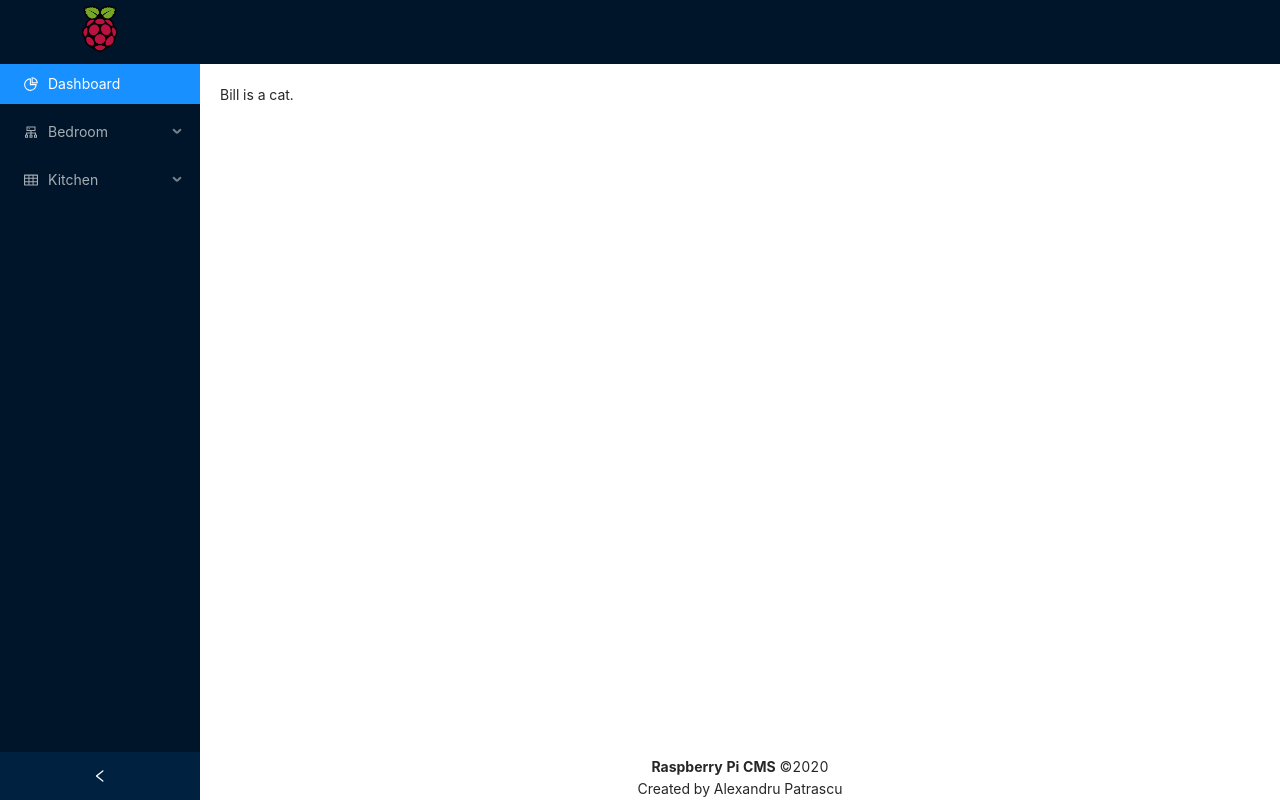
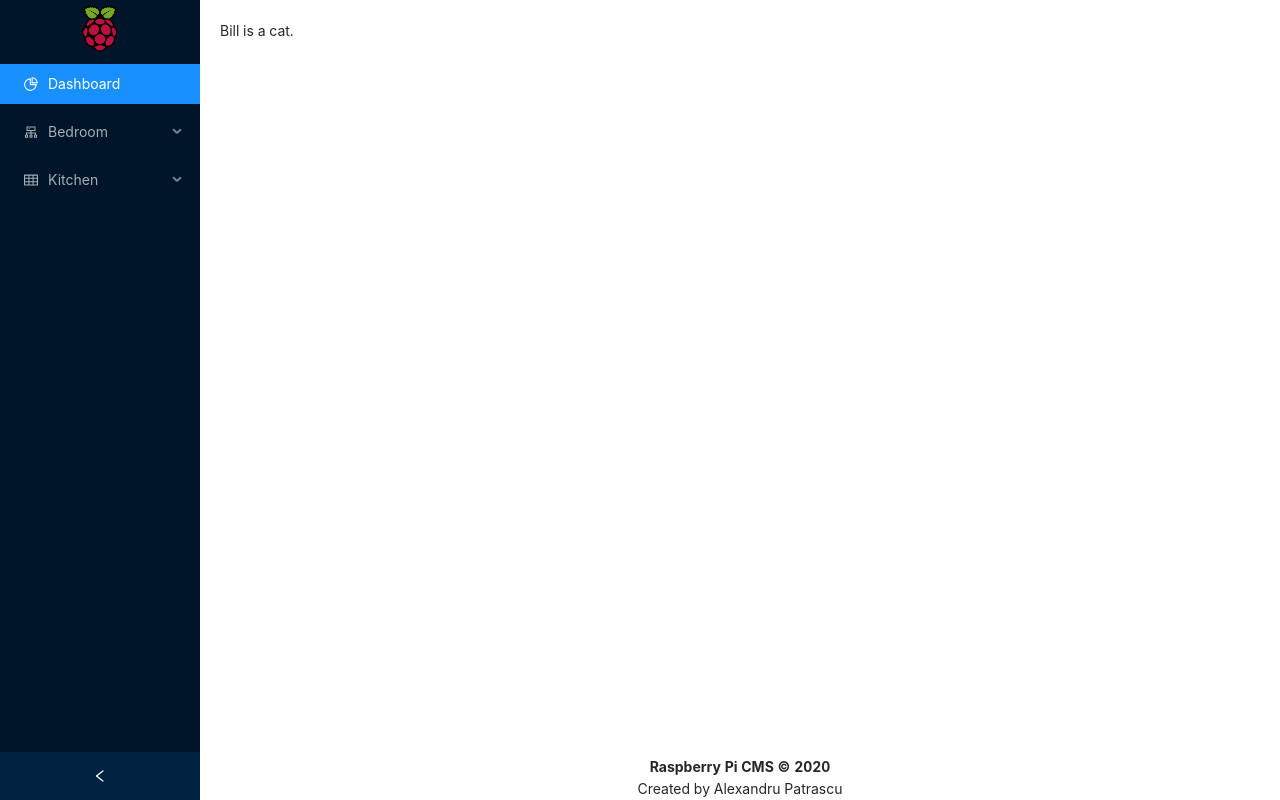
Before and after one commit to alexandru-patrascu/RPi-IoT-UI, a React (Create React App) app in the folder client/: page / in a window 1280 px wide. Built offline with nearby package versions, Linux system fonts and the light colour scheme; no server answers.

Commit message:
rename controller functions

```diff
--- a/client/src/components/App.jsx
+++ b/client/src/components/App.jsx
@@ -31,13 +31,10 @@ const App = () => {
     <Layout className="layout-container">
       <SideBar />
       <Layout>
-        <Header />
         <Content className="content">Bill is a cat.</Content>
         <Footer className="footer">
-          <p>
-            <b>Raspberry Pi CMS</b> ©2020
-          </p>
-          <p>Created by Alexandru Patrascu</p>
+          <b>Raspberry Pi CMS © 2020 </b> <br />
+          Created by Alexandru Patrascu
         </Footer>
       </Layout>
     </Layout>
```
